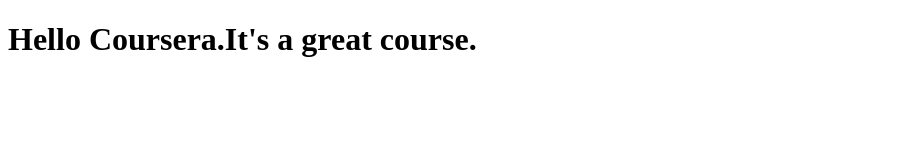
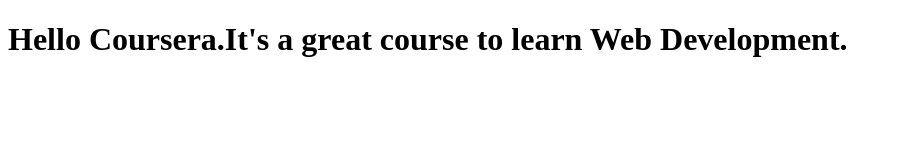
Before and after one commit to Alexhayat/Coursera_test, a plain HTML site: page site/index.html in a window 1280 px wide. Shown: the whole page, without its empty margins (0-901 px from the left). Drawn offline with Linux system fonts and the light colour scheme.

Commit message:
To further update the page

```diff
--- a/site/index.html
+++ b/site/index.html
@@ -6,7 +6,7 @@
 	<title>Hello Coursera!</title>
 </head>
 <body>
-	<h1>Hello Coursera.It's a great course.</h1>
+	<h1>Hello Coursera.It's a great course to learn Web Development.</h1>
 
 </body>
 </html>
```
